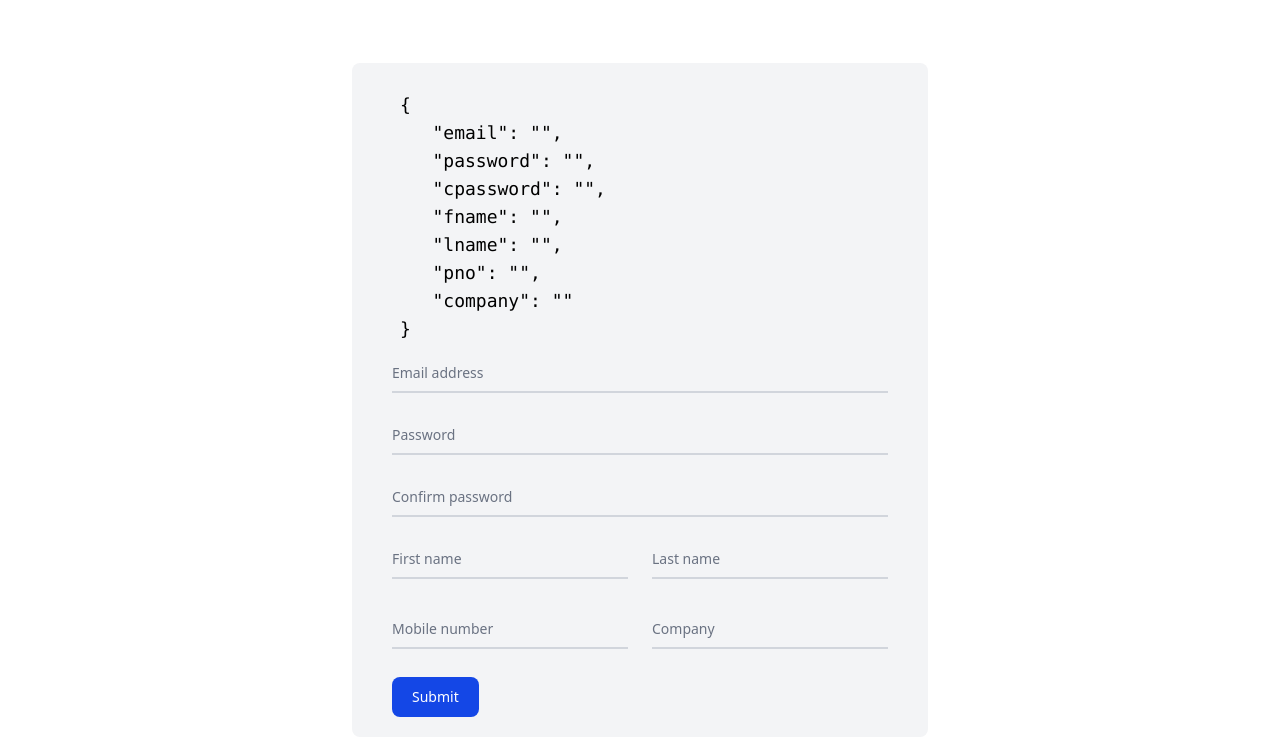
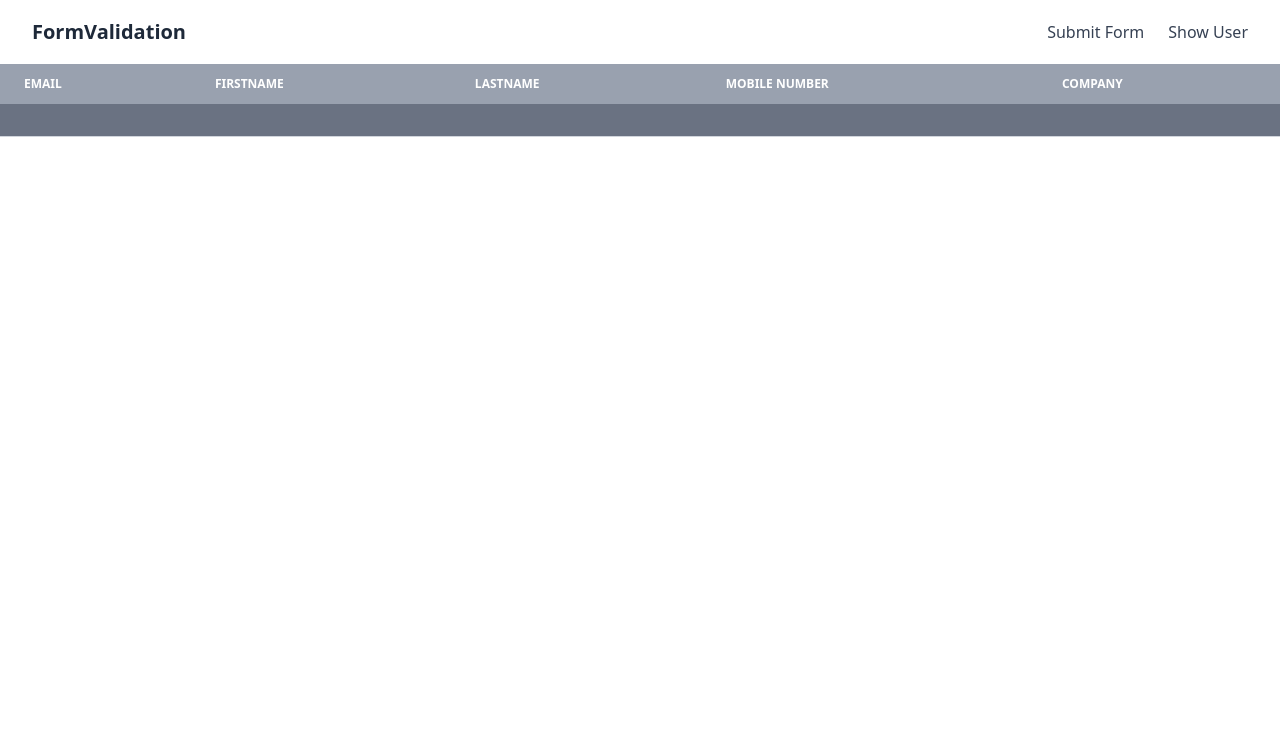
Before and after one commit to abhi1994j/React-Form-Validation, a React (Vite) app: page /user in a window 1280 px wide. Shown: the top 756 px of the page. Built offline with nearby package versions, Linux system fonts and the light colour scheme.

Commit message:
form validate

```diff
--- a/package.json
+++ b/package.json
@@ -11,8 +11,10 @@
   },
   "dependencies": {
     "@tailwindcss/vite": "^4.1.3",
+    "lucide-react": "^0.488.0",
     "react": "^19.0.0",
     "react-dom": "^19.0.0",
+    "react-router-dom": "^7.5.0",
     "tailwindcss": "^4.1.3"
   },
   "devDependencies": {
--- a/src/App.jsx
+++ b/src/App.jsx
@@ -1,14 +1,113 @@
-import './App.css'
-import Form from './components/Form'
+import { Route, Routes, useNavigate } from "react-router-dom";
+import "./App.css";
+import Form from "./components/Form";
+import Navbar from "./components/Navbar";
+import { useState } from "react";
+import UserList from "./components/UserList";
 
 function App() {
+  const initialValue = {
+    email: "",
+    password: "",
+    cpassword: "",
+    fname: "",
+    lname: "",
+    pno: "",
+    company: "",
+  };
+  const [input, setInput] = useState(initialValue);
+  const [errors, setErrors] = useState({});
+  const [IsSubmit, setIsSubmit] = useState(false);
+  const navigate = useNavigate();
 
+  const validate = (value) => {
+    const error = {};
+    const emailRegex = /^[^\s@]+@[^\s@]+\.[^\s@]+$/;
+    const fnameRegex = /^[A-Za-z]+$/;
+    const lnameRegex = /^[A-Za-z]+$/;
+    // const companyRegex = /^[A-Za-z]+$/g
+    const mobileRegex = /^[6-9]\d{9}$/;
+    console.log(value.email);
+
+    if (!value.email) {
+      error.email = "Email is required";
+      setIsSubmit(false);
+    } else if (!emailRegex.test(value.email)) {
+      error.email = "Email is not valid";
+    }
+    if (!value.password) {
+      error.password = "Password is required";
+    } else if (value.password.length < 6)
+      error.password = "Password length should be atleast 6";
+    if (!value.cpassword) {
+      error.cpassword = "Confirm Password is required";
+    } else if (value.password !== value.cpassword) {
+      error.cpassword = "Passwords do not match";
+    }
+    if (!value.fname) {
+      error.fname = "Firstname is required";
+    } else if (!fnameRegex.test(value.fname)) {
+      error.fname = "Firstname is not valid";
+    }
+    if (!value.lname) {
+      error.lname = "Lastname is required";
+    } else if (!lnameRegex.test(value.lname)) {
+      error.fname = "Lastname is not valid";
+    }
+    if (!value.pno) {
+      error.pno = "Mobile number is required";
+    } else if (!mobileRegex.test(value.pno)) {
+      error.pno = "Mobile Number is not valid";
+    } else if (value.pno.length > 10 || value.pno.length < 10) {
+      error.pno = "Mobile Number is not valid";
+    }
+    // else if(!companyRegex.test(value.company)) {
+    //   error.company = "Company is not valid";
+    // }
+    return error;
+  };
+
+  function handleSubmit(e) {
+    e.preventDefault();
+    const validationErrors = validate(input);
+    setErrors(validationErrors);
+
+    if (Object.keys(validationErrors).length === 0) {
+      console.log("Form is submitted Successfully", input);
+      setIsSubmit(true);
+      navigate("/user");
+      // setInput(initialValue); // reset only when form is valid
+    } else {
+      setIsSubmit(false);
+    }
+    // console.log("click from submit");
+  }
 
   return (
     <>
-      <Form/>
+      {/* <Form input={input} setInput={setInput}/> */}
+      <Navbar />
+      <Routes>
+        <Route
+          path="/"
+          element={
+            <Form
+              input={input}
+              setInput={setInput}
+              initialValue={initialValue}
+              errors={errors}
+              setErrors={setErrors}
+              IsSubmit={IsSubmit}
+              setIsSubmit={setIsSubmit}
+              validate={validate}
+              handleSubmit={handleSubmit}
+            />
+          }
+        />
+        <Route path="/user" element={<UserList input={input} />} />
+      </Routes>
     </>
-  )
+  );
 }
 
-export default App
+export default App;
--- a/src/components/Form.jsx
+++ b/src/components/Form.jsx
@@ -1,74 +1,21 @@
 import React, { useEffect, useState } from "react";
+import UserList from "./UserList";
+import { useNavigate } from "react-router-dom";
 
-const Form = () => {
-  const initialValue = {
-    email: "",
-    password: "",
-    cpassword: "",
-    fname: "",
-    lname: "",
-    pno: "",
-    company: "",
-  };
-  const [input, setInput] = useState(initialValue);
-  const [errors, setErrors] = useState({});
-  const [IsSubmit, setIsSubmit] = useState(false);
+const Form = (props) => {
+  const { input, setInput ,initialValue , errors , setErrors ,IsSubmit , setIsSubmit ,validate ,handleSubmit } = props;
 
   function handleChange(e) {
     const { name, value } = e.target;
     console.log(name, value);
     setInput({ ...input, [name]: value });
+    // setErrors((prev) => ({ ...prev, [name]: "" }));
+    // setIsSubmit(false);
     // Clear error if valid
     if (validate(value)) {
-      setErrors('');
+      setErrors("");
     }
   }
-
-  const validate = (value) => {
-    const error = {};
-    const emailRegex = /^[^\s@]+@[^\s@]+\.[^\s@]+$/g;
-    const fnameRegex = /^[A-Za-z]+$/g
-    const lnameRegex = /^[A-Za-z]+$/g
-    const companyRegex = /^[A-Za-z]+$/g
-    const mobileRegex = /^[6-9]\d{9}$/g;
-    console.log(value.email);
-
-    if (!value.email) {
-      error.email = "Email is required";
-      setIsSubmit(false);
-    } else if (!emailRegex.test(value.email)) {
-      error.email = "Email is not valid";
-    }
-    if (!value.password) {
-      error.password = "Password is required";
-    }else if(value.password.length<6) error.password = "Password length should be atleast 6"
-    if (!value.cpassword) {
-      error.cpassword = "Confirm Password is required";
-    } else if (value.password !== value.cpassword) {
-      error.cpassword = "Passwords do not match";
-    }
-    if (!value.fname) {
-      error.fname = "Firstname is required";
-    } else if(!fnameRegex.test(value.fname)) {
-      error.fname = "Firstname is not valid";
-    }
-    if (!value.lname) {
-      error.lname = "Lastname is required";
-    }else if(!lnameRegex.test(value.lname)) {
-      error.fname = "Lastname is not valid";
-    }
-    if (!value.pno) {
-      error.pno = "Mobile number is required";
-    } else if (!mobileRegex.test(value.pno)) {
-      error.pno = "Mobile Number is not valid";
-    } else if (value.pno.length > 10 || value.pno.length < 10) {
-      error.pno = "Mobile Number is not valid";
-    }
-    // else if(!companyRegex.test(value.company)) {
-    //   error.company = "Company is not valid";
-    // }
-    return error;
-  };
 
   useEffect(() => {
     if (Object.keys(errors).length === 0 && IsSubmit) {
@@ -76,24 +23,14 @@ const Form = () => {
     }
   }, [errors]);
 
-  function handleSubmit(e) {
-    e.preventDefault();
-    const validationErrors = validate(input);
-    setErrors(validationErrors);
-
-  if (Object.keys(validationErrors).length === 0) {
-    console.log("Form is submitted Successfully", input);
-    setInput(initialValue); // reset only when form is valid
-    setIsSubmit(true);
-  } else {
-    setIsSubmit(false);
-  }
-    // console.log("click from submit");
-  }
 
   return (
+    <>
+      <div className="form w-[100%] bg-amber-200 flex justify-center items-center">
         <section className="w-[90%] max-w-md md:max-w-xl bg-gray-100 px-10 py-5 m-4 rounded-lg">
-      <pre className="m-2 text-sm md:text-lg w-full">{JSON.stringify(input, undefined, 3)}</pre>
+          <pre className="m-2 text-sm md:text-lg w-full">
+            {JSON.stringify(input, undefined, 3)}
+          </pre>
           <form className="w-full" onSubmit={handleSubmit}>
             <div className="relative z-0 w-full mb-5 group">
               <input
@@ -233,8 +170,16 @@ const Form = () => {
               Submit
             </button>
           </form>
-      {IsSubmit ? <p className="text-center text-green-400 mt-2">Form Submitted Successfully</p> : ""}
+          {IsSubmit ? (
+            <p className="text-center text-green-400 mt-2">
+              Form Submitted Successfully
+            </p>
+          ) : (
+            ""
+          )}
         </section>
+      </div>
+    </>
   );
 };
 
--- /dev/null
+++ b/src/components/Navbar.jsx
@@ -0,0 +1,64 @@
+import React, { useState } from 'react';
+import { Menu, X } from 'lucide-react';
+import { NavLink } from 'react-router-dom';
+
+const Navbar = () => {
+  const [isOpen, setIsOpen] = useState(false);
+
+  const navItems = [
+    { label: 'Submit Form', to: '/' },
+    { label: 'Show User', to: '/user' },
+    // { label: 'Services', href: '/services' },
+    // { label: 'Contact', href: '/contact' },
+  ];
+
+  return (
+    <nav className="bg-white shadow-md">
+      <div className="max-w-7xl mx-auto px-4 sm:px-6 lg:px-8 flex justify-between items-center h-16">
+        {/* Logo */}
+        <NavLink to={"/"} className="text-xl font-bold text-gray-800 cursor-pointer">
+          FormValidation
+        </NavLink>
+
+        {/* Desktop Menu */}
+        <div className="hidden md:flex space-x-6">
+          {navItems.map((item) => (
+            <NavLink
+              key={item.to}
+              to={item.to}
+              className="text-gray-700 hover:text-blue-600 transition-colors duration-200 cursor-pointer"
+            >
+              {item.label}
+            </NavLink>
+          ))}
+        </div>
+
+        {/* Mobile Menu Button */}
+        <button
+          aria-label="Toggle Menu"
+          className="md:hidden text-gray-700"
+          onClick={() => setIsOpen(!isOpen)}
+        >
+          {isOpen ? <X size={24} /> : <Menu size={24} />}
+        </button>
+      </div>
+
+      {/* Mobile Menu */}
+      {isOpen && (
+        <div className="md:hidden px-4 pb-4">
+          {navItems.map((item) => (
+            <NavLink
+              key={item.to}
+              to={item.to}
+              className="block py-2 text-gray-700 hover:text-blue-600 cursor-pointer"
+            >
+              {item.label}
+            </NavLink>
+          ))}
+        </div>
+      )}
+    </nav>
+  );
+};
+
+export default Navbar;
--- /dev/null
+++ b/src/components/UserList.jsx
@@ -0,0 +1,50 @@
+import React from "react";
+
+const UserList = (props) => {
+  const {input} =props;
+
+  return (
+    <>
+      <div className="relative overflow-x-auto">
+        <table className="w-full text-sm text-left rtl:text-right text-white">
+          <thead className="text-xs uppercase bg-gray-400 text-white">
+            <tr>
+              <th scope="col" className="px-6 py-3">
+                Email
+              </th>
+              <th scope="col" className="px-6 py-3">
+                Firstname
+              </th>
+              <th scope="col" className="px-6 py-3">
+                Lastname
+              </th>
+              <th scope="col" className="px-6 py-3">
+                Mobile Number
+              </th>
+              <th scope="col" className="px-6 py-3">
+                Company
+              </th>
+            </tr>
+          </thead>
+          <tbody>
+            <tr className=" border-b bg-gray-500  border-gray-300">
+              <th
+                scope="row"
+                className="px-6 py-4 font-medium whitespace-nowrap text-white"
+              >
+                {input.email}
+              </th>
+              <td className="px-6 py-4"> {input.fname}</td>
+              <td className="px-6 py-4"> {input.lname}</td>
+              <td className="px-6 py-4"> {input.pno}</td>
+              <td className="px-6 py-4"> {input.company}</td>
+            </tr>
+
+          </tbody>
+        </table>
+      </div>
+    </>
+  );
+};
+
+export default UserList;
--- a/src/index.css
+++ b/src/index.css
@@ -3,8 +3,8 @@
 #root{
   min-height: 100vh;
   width: 100%;
-  display: flex;
+  /* display: flex;
   justify-content: center;
-  align-items: center;
+  align-items: center; */
   scroll-behavior: smooth;
 }
--- a/src/main.jsx
+++ b/src/main.jsx
@@ -2,5 +2,11 @@ import { StrictMode } from "react";
 import { createRoot } from "react-dom/client";
 import "./index.css";
 import App from "./App.jsx";
+import { BrowserRouter } from "react-router-dom";
 
-createRoot(document.getElementById("root")).render(<App />);
+createRoot(document.getElementById("root")).render(
+  <BrowserRouter>
+      <App />
+  </BrowserRouter>
+
+);
```
Also changed, not shown: 1 other file (tests, documents, lock files or other folders). Lines whose indentation alone changed are shown as unchanged.
